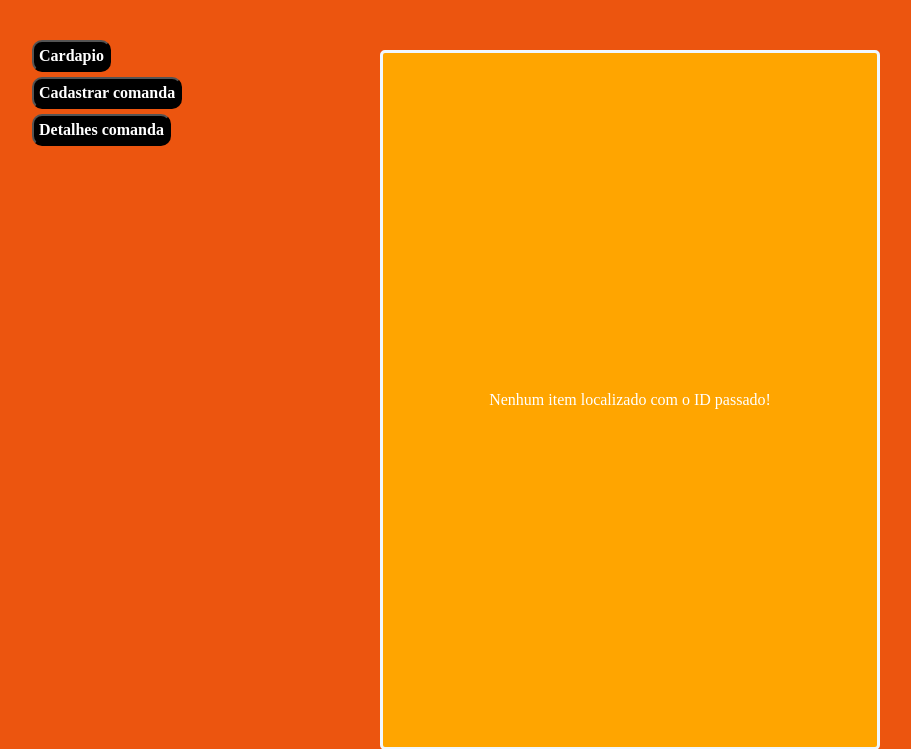
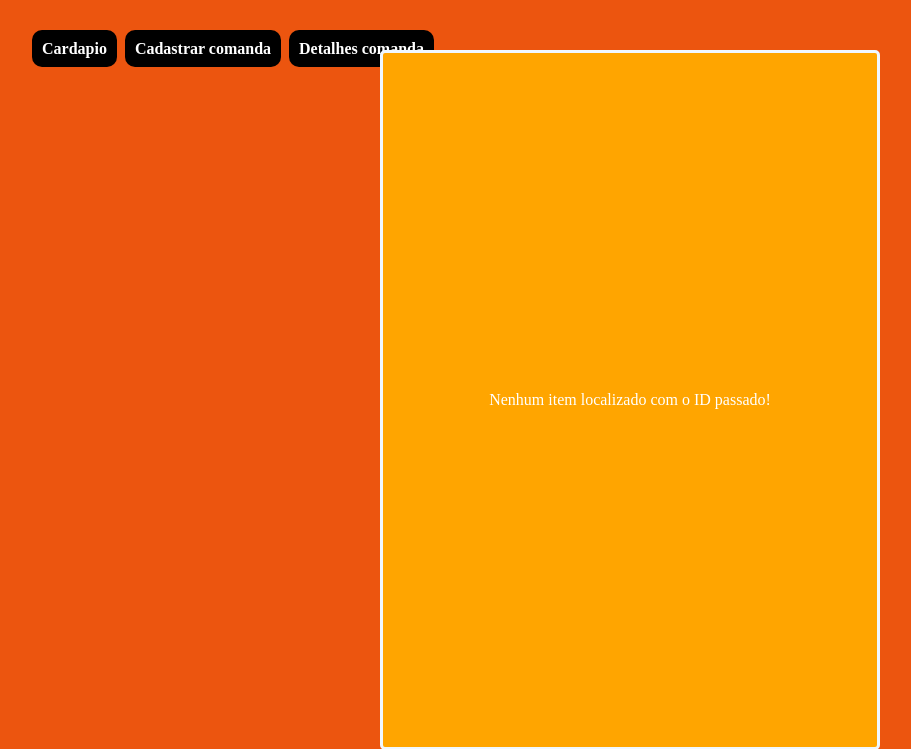
Before and after one commit to marlonprado04/PROJETO_php_QI_web_ii_projeto_final, a PHP site: page /src/view/detalhes-item.php in a window 1280 px wide. Shown: the top 749 px of the page, without its empty margins (10-921 px from the left). Run offline with PHP 8.4, Linux system fonts and the light colour scheme.

Commit message:
corrigi redirecionamento dos detalhes do item

```diff
--- a/src/View/detalhes-item.php
+++ b/src/View/detalhes-item.php
@@ -50,17 +50,13 @@
 
 <body>
   <div class="guia">
-   <button class=b1>Cardapio</button>
-
-  <button class=b1>Cadastrar comanda</button>
+    <a class="b1" href="../Controller/ItemController.php?operation=listAll">Cardapio</a>
+    <a class="b1" href="./cadastro-comanda.php">Cadastrar comanda</a>
+    <a class="b1" href="../Controller/ComandaController.php?operation=listItems">Detalhes comanda</a>
+  </div>
 
 
-
-  <button class=b1>Detalhes comanda</button>
-</div>
-
-
-   <div class="container">
+  <div class="container">
 
 
 
@@ -82,14 +78,18 @@
           <h3 class="item_name">
             <?= $_SESSION["details_of_item"]["nome"] ?>
           </h3>
-          <p class="item_description"><?= $_SESSION["details_of_item"]["descricao"] ?></p>
-          <input readonly name="item_price" class="item_price" value="<?= $_SESSION["details_of_item"]["preco"] ?>" ></input>
+          <p class="item_description">
+            <?= $_SESSION["details_of_item"]["descricao"] ?>
+          </p>
+          <input readonly name="item_price" class="item_price"
+            value="<?= $_SESSION["details_of_item"]["preco"] ?>"></input>
 
           <input type="hidden" name="item_id" value="<?= $_SESSION["details_of_item"]["id"] ?>">
 
           <div class="botoes">
             <button class="item_reduc">-</button>
-            <input type="text" name="item_quantity" class="item_quantity" value="1" oninput="validateNumber(this)" required>
+            <input type="text" name="item_quantity" class="item_quantity" value="1" oninput="validateNumber(this)"
+              required>
             <button class="item_sum">+</button>
           </div>
 
--- a/src/View/src/css/detalhes-item.css
+++ b/src/View/src/css/detalhes-item.css
@@ -101,14 +101,15 @@ body {
 }
 
 .b1 {
-  display: flex;
   background-color: black;
   color: white;
   border-radius: 10px;
   font-size: 16px;
   margin: 5px 2px;
   font-weight: bold;
-  padding: 5px;
+  padding: 10px;
+  text-decoration: none;
+  cursor: pointer;
 }
 
 .guia {
```
